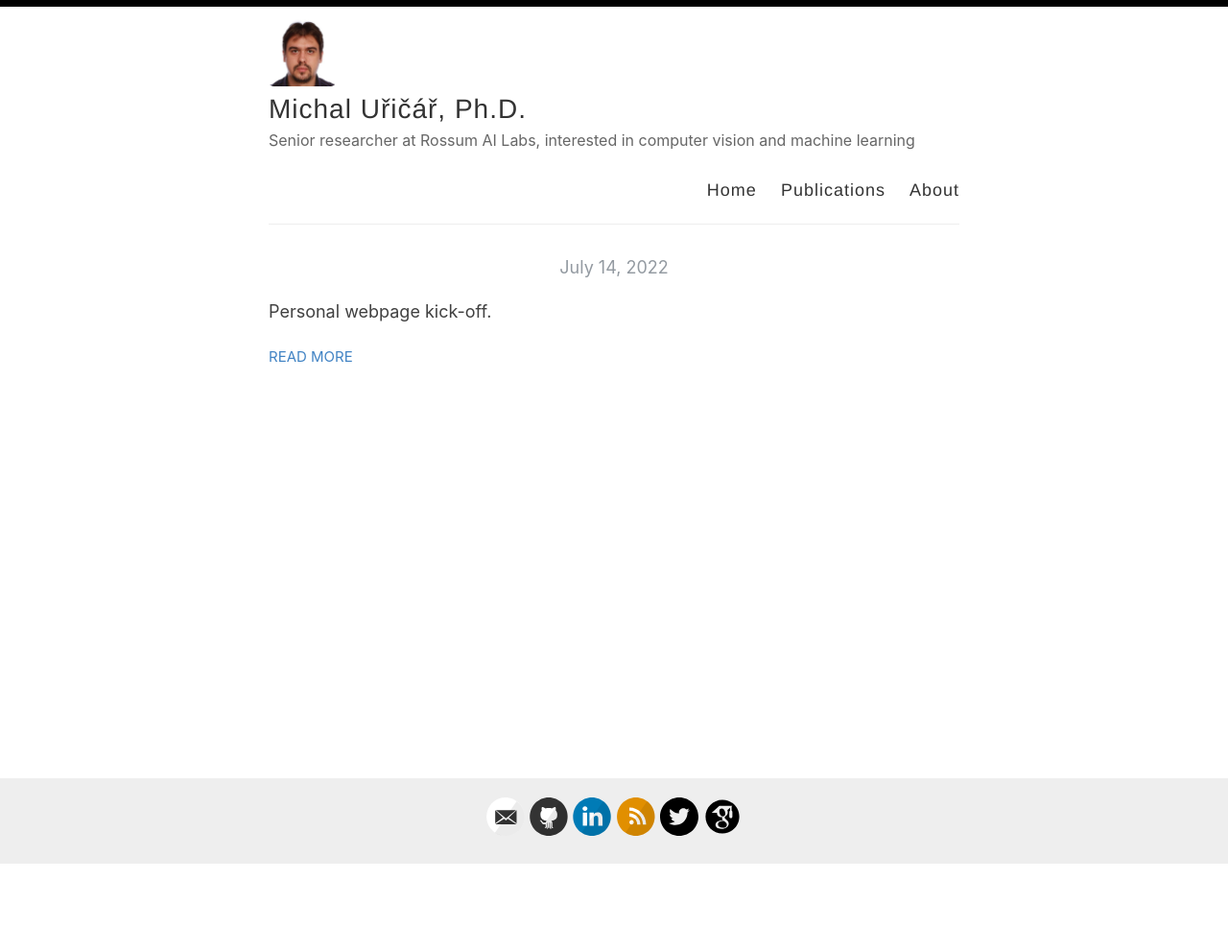
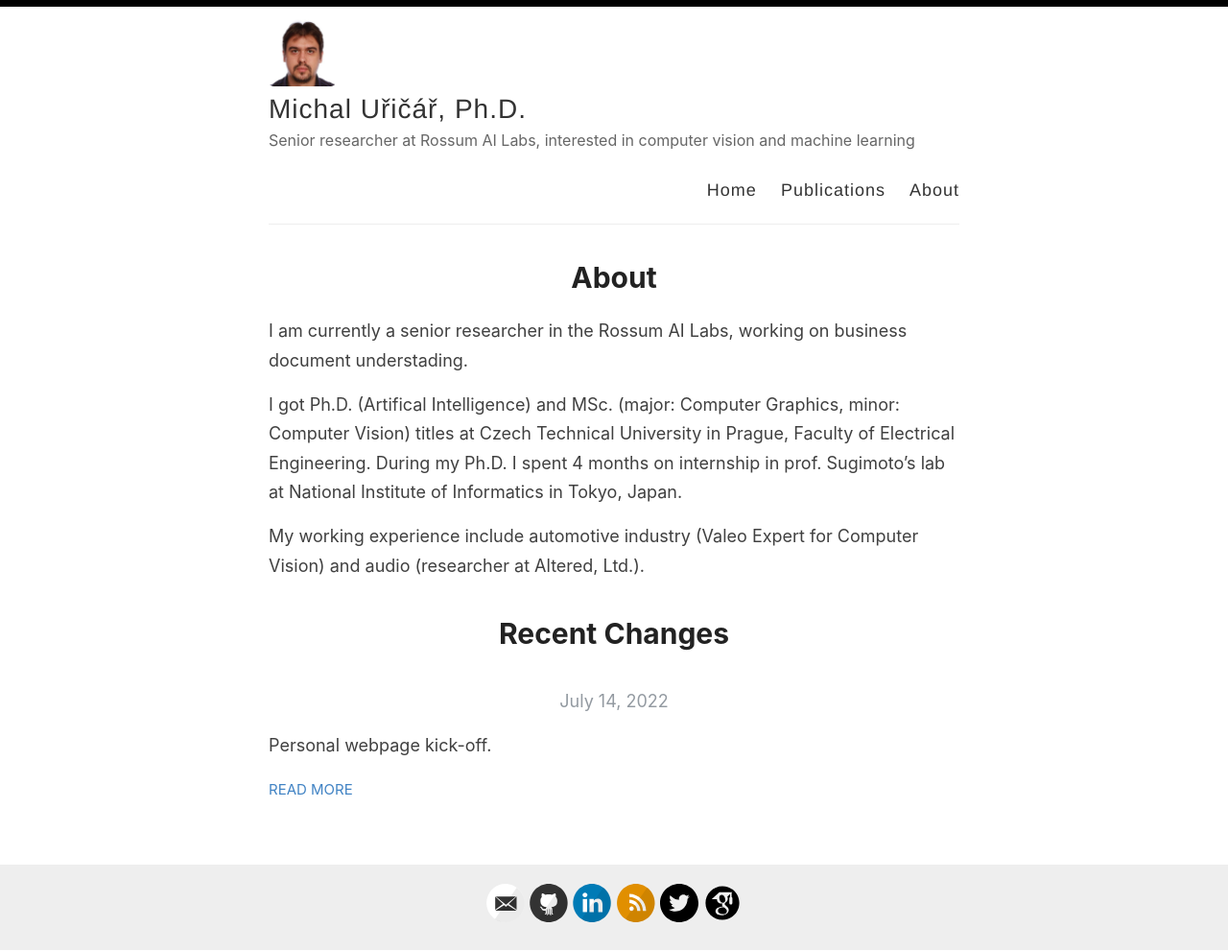
Before and after one commit to uricamic/uricamic.github.io, a Jekyll site: the page built from index.html, in a window 1280 px wide. Shown: the whole page at 96% size. Built offline with Jekyll 4.4.1, drawn with Linux system fonts in a browser that asks for light colours; the list of posts is cut into pages by our own code; before the commit the page ends 901 px from its top, so only the background shows below that.

Commit message:
Update index.html

```diff
--- a/index.html
+++ b/index.html
@@ -1,6 +1,18 @@
 ---
 layout: default
 ---
+
+<div class="about">
+  <h1>About</h1>
+
+  <p>I am currently a senior researcher in the Rossum AI Labs, working on business document understading.</p>
+
+  <p>I got Ph.D. (Artifical Intelligence) and MSc. (major: Computer Graphics, minor: Computer Vision) titles at Czech Technical University in Prague, Faculty of Electrical Engineering. During my Ph.D. I spent 4 months on internship in prof. Sugimoto’s lab at National Institute of Informatics in Tokyo, Japan.</p>
+
+  <p>My working experience include automotive industry (Valeo Expert for Computer Vision) and audio (researcher at Altered, Ltd.).</p>
+</div>
+
+<h1>Recent Changes</h1>
 
 <div class="posts">
   {% for post in paginator.posts %}
```
